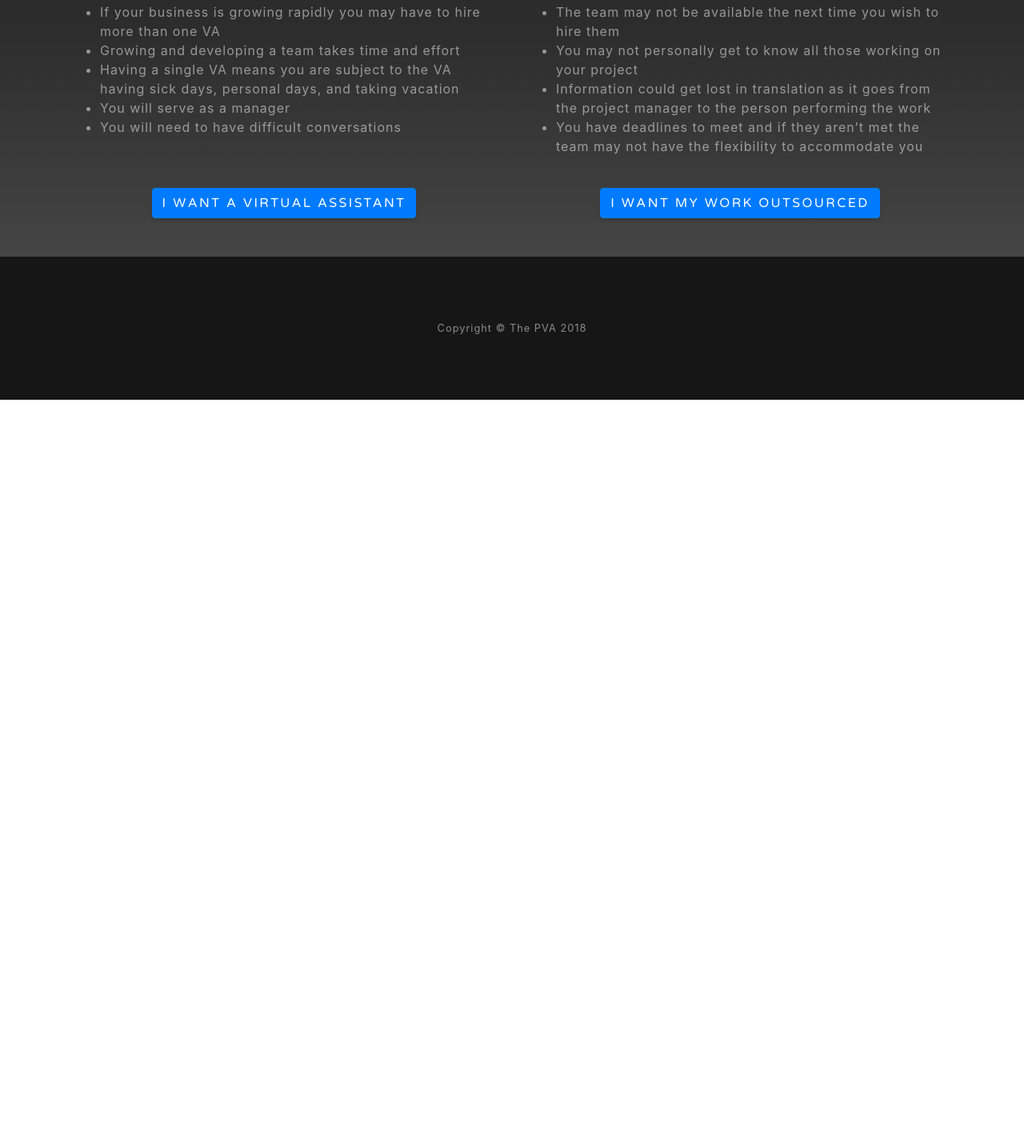
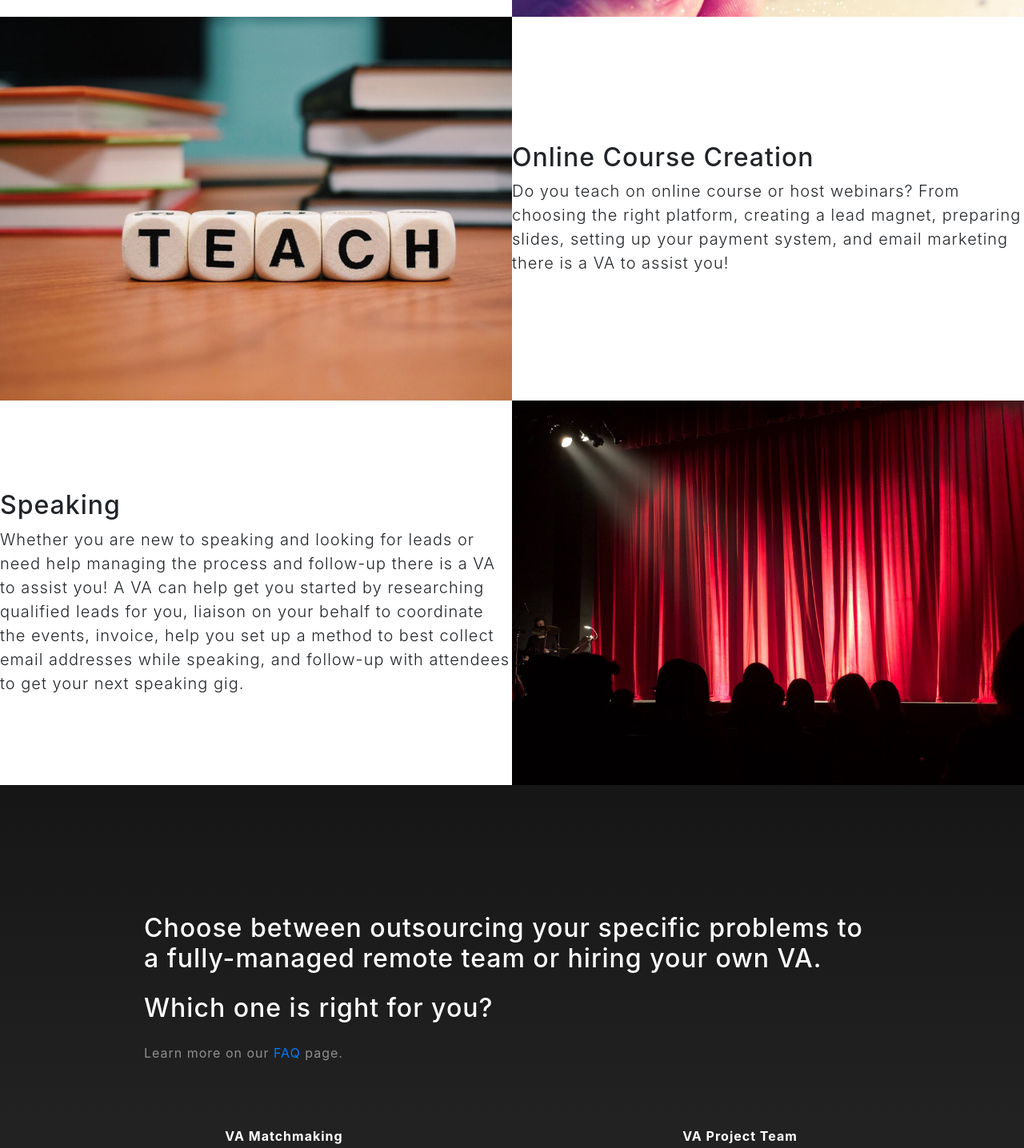
Before and after one commit to ThePVA/thePVA.github.io, a website with bundled scripts: page index.html in a window 1280 px wide. Shown: the part 1606-3042 px from the top of the page at 80% size. Before the commit the page ends 2106 px from the top, so only its background shows below. Built offline with nearby package versions, Linux system fonts and the light colour scheme.

Commit message:
added value prop

```diff
--- /dev/null
+++ b/css/showcase.css
@@ -0,0 +1,14 @@
+.showcase .showcase-text {
+  padding: 3rem;
+}
+
+.showcase .showcase-img {
+  min-height: 30rem;
+  background-size: cover;
+}
+
+@media (min-width: 768px) {
+  .showcase .showcase-text {
+    padding: 7rem;
+  }
+}
--- a/index.html
+++ b/index.html
@@ -20,6 +20,7 @@
 
     <!-- Custom styles for this template -->
     <link href="css/grayscale.min.css" rel="stylesheet">
+    <link href="css/showcase.css" rel="stylesheet">
 
   </head>
 
@@ -68,9 +69,54 @@
             <h2 class="text-white mb-4">Need help growing your business?</h2>
 
               <h2 class="text-white mb-4">Hire remote and flexible Virtual Assistants to help you achieve your goals.</h2>
+              <br>
+          </div>
+        </div>
+      </div>
+    </section>
+
+    <section class="showcase">
+      <div class="container-fluid p-0">
+        <div class="row no-gutters">
+
+          <div class="col-lg-6 order-lg-2 text-white showcase-img" style="background-image: url('img/dreaming.jpeg');"></div>
+          <div class="col-lg-6 order-lg-1 my-auto showcase-text">
+            <h2>Image & Content Creation</h2>
+            <p class="lead mb-0">Getting your message out doesn’t have to be difficult, but it does take time and you do need to be consistent. Whether putting your quotes on images, writing/editing blogs, creating a content calendar, or engaging and helping you expand your social media profiles there is a VA to assist you!</p>
+          </div>
+        </div>
+        <div class="row no-gutters">
+          <div class="col-lg-6 text-white showcase-img" style="background-image: url('img/teach.jpeg');"></div>
+          <div class="col-lg-6 my-auto showcase-text">
+            <h2>Online Course Creation</h2>
+            <p class="lead mb-0">Do you teach on online course or host webinars? From choosing the right platform, creating a lead magnet, preparing slides, setting up your payment system, and email marketing there is a VA to assist you!</p>
+          </div>
+        </div>
+        <div class="row no-gutters">
+          <div class="col-lg-6 order-lg-2 text-white showcase-img" style="background-image: url('img/stage.jpeg');"></div>
+          <div class="col-lg-6 order-lg-1 my-auto showcase-text">
+            <h2>Speaking</h2>
+            <p class="lead mb-0">Whether you are new to speaking and looking for leads or need help managing the process and follow-up there is a VA to assist you! A VA can help get you started by researching qualified leads for you, liaison on your behalf to coordinate the events, invoice, help you set up a method to best collect email addresses while speaking, and follow-up with attendees to get your next speaking gig.</p>
+          </div>
+        </div>
+      </div>
+    </section>
+
+    <!-- About Section -->
+    <section id="about" class="about-section">
+      <div class="container">
+        <div class="row">
+          <div class="col-lg-10 mx-auto">
+
+            <h2 class="text-white mb-4">
+              Choose between outsourcing your specific problems to a fully-managed remote team or hiring your own VA.
+            </h2>
+            <h2 class="text-white mb-4">
+              Which one is right for you?
+            </h2>
 
               <p class="text-white-50">
-                Choose between outsourcing your specific problems to a fully-managed remote team or hiring your own VA. Which one is right for you? Learn more on our <a href="faq/index.html">FAQ</a> page.
+                Learn more on our <a href="faq/index.html">FAQ</a> page.
               </p>
           </div>
         </div>
```
Also changed, not shown: img/dreaming.jpeg (added), img/stage.jpeg (added), img/teach.jpeg (added).
